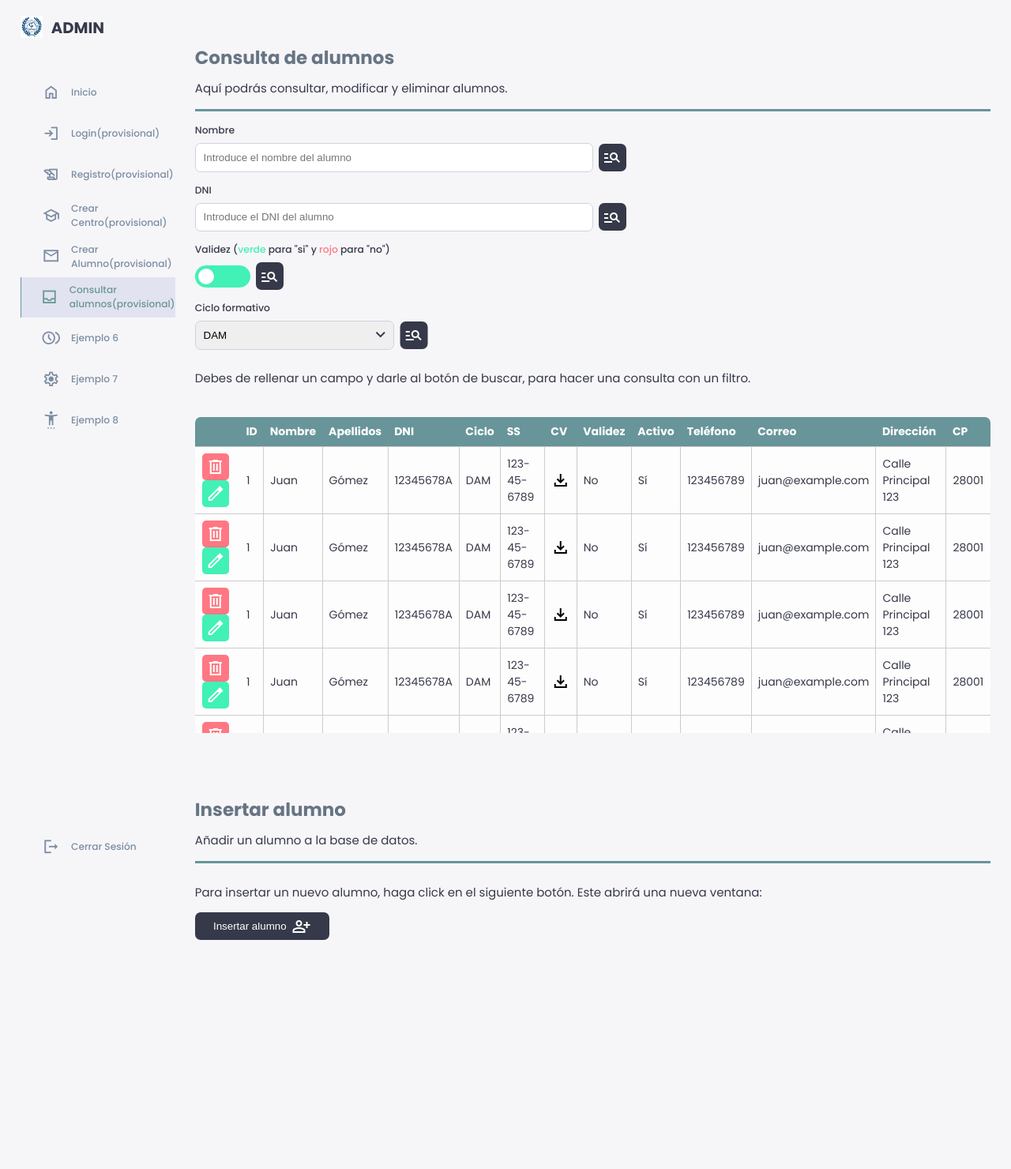
After one commit to LilLuKaK/Trabajo-SGE, a PHP site: page /vista/consultarAlumnos.php in a window 1280 px wide. The commit adds this page. Shown: the whole page at 79% size. Run offline with PHP 8.4, Linux system fonts and the light colour scheme; a user stored in the database is signed in; some libraries are stand-ins or nearby versions.

Commit message:
diseño actualizado y ventana gestion alumnos

```diff
--- /dev/null
+++ b/assets/css/consultarAlumnos/consultarAlumnosStyle.css
@@ -0,0 +1,323 @@
+.right {
+    margin-top: 4rem;
+}
+
+.right .top {
+    display: flex;
+    flex-direction: column;
+    gap: 10px;
+    margin-bottom: 15px;
+}
+
+.right .top p{
+    font-weight: bold;
+    font-size: 23px;
+}
+
+.right .top h2{
+    font-size: 15px;
+    font-weight: normal;
+}
+
+.middle{
+    width: 100%;
+    height: 400px;
+    overflow-y: scroll;
+    overflow-x: auto;
+    background-color: var(--c-bg-tertiary);
+    margin-bottom: 80px;
+}
+
+.middle::-webkit-scrollbar-thumb {
+    background-color: var(--color-primary);
+}
+
+table {
+    width: 100%;
+    border-collapse: collapse;
+    font-size: 14px;
+}
+
+thead {
+    position: sticky;
+    top: 0;
+}
+
+tbody {
+    overflow-y: auto;
+    width: 100%;
+    height: 300px;
+}
+
+/* Estilo para las celdas de encabezado */
+th {
+    background-color: var(--color-primary);
+    color: white;
+    padding: 8px;
+    text-align: left;
+}
+
+/* Estilo para las celdas de datos */
+td {
+    border: 1px solid #ccc;
+    padding: 8px;
+}
+
+
+td span:hover{
+    color: var(--color-primary);
+    -webkit-transition: color 0.4s linear;
+    -ms-transition: color 0.4s linear;
+    transition: color 0.4s linear;
+}
+
+
+th:first-child{
+    border-top-left-radius: 7px;
+}
+
+th:nth-last-child(1){
+    border-top-right-radius: 7px;
+}
+
+td:first-child {
+    border-left: 1px solid transparent;
+    border-right: 1px solid transparent;
+}
+
+td:last-child {
+    border-right: 1px solid transparent;
+}
+
+tr:last-child td{
+    border-bottom: 1px solid transparent;
+}
+
+.search{
+    width: 35px;
+    height: 35px;
+    border: none;
+    border-radius: 0.5rem;
+    background-color: var(--color-dark);
+    -webkit-transition: background-color 0.5s linear;
+    -ms-transition: background-color 0.5s linear;
+    transition: background-color 0.5s linear;
+}
+
+button:hover{
+    background-color: black;
+    -webkit-transition: background-color 0.5s linear;
+    -ms-transition: background-color 0.5s linear;
+    transition: background-color 0.5s linear;
+}
+
+.delete, .edit{
+    border: none;
+    border-radius: 5px;
+    cursor: pointer;
+    padding: 5px 5px
+}
+
+.delete{
+    margin-right: 2px;
+    background-color: var(--color-danger);
+    -webkit-transition: background-color 0.5s linear;
+    -ms-transition: background-color 0.5s linear;
+    transition: background-color 0.5s linear;
+
+}
+
+.delete:hover{
+    background-color: #AC555C;
+    -webkit-transition: background-color 0.4s linear;
+    -ms-transition: background-color 0.4s linear;
+    transition: background-color 0.4s linear;
+}
+
+.edit{
+    background-color: var(--color-success);
+    -webkit-transition: background-color 0.5s linear;
+    -ms-transition: background-color 0.5s linear;
+    transition: background-color 0.5s linear;
+}
+
+.edit:hover{
+    background-color: #35A27D;
+    -webkit-transition: background-color 0.4s linear;
+    -ms-transition: background-color 0.4s linear;
+    transition: background-color 0.4s linear;
+}
+
+button .material-symbols-sharp:first-child {
+    vertical-align: middle;
+    color: white;
+}
+
+td .material-symbols-sharp{
+    color: black;
+    -webkit-transition: color 0.4s linear;
+    -ms-transition: color 0.4s linear;
+    transition: color 0.4s linear;
+}
+
+.data tbody tr td:first-child{
+    border-right: 1px solid transparent;
+}
+
+.forms{
+    width: 100%;
+    height: 390px;
+    border-top: 3px solid var(--color-primary);
+    padding-top: 15px;
+    gap: 1rem;
+    display: flex;
+    flex-direction: column;
+}
+
+.form__control{
+    display: flex;
+    flex-direction: column;
+    gap: 0.5rem;
+}
+
+.input{
+    display: flex;
+    flex-direction: row;
+    align-items: center;
+    gap: 0.5rem;
+}
+
+.forms h2{
+    font-size: 15px;
+    font-weight: normal;
+    margin-top: 10px;
+}
+
+
+label{
+    font-weight: 500;
+    color: var(--color-black);
+}
+
+.input input:not([type="checkbox"]) {
+    width: 50%;
+    border: 1px solid #d2d0dd;
+    padding: 0.7rem;
+    border-radius: 0.5rem;
+}
+
+
+/* The switch - the box around the slider */
+.switch {
+    position: relative;
+    display: inline-block;
+    width: 70px;
+    height: 28px;
+  }
+
+  /* Hide default HTML checkbox */
+  .switch input {
+    opacity: 0;
+    width: 0;
+    height: 0;
+  }
+
+  /* The slider */
+.slider {
+    position: absolute;
+    cursor: pointer;
+    top: 0;
+    left: 0;
+    right: 0;
+    bottom: 0;
+    background-color: var(--color-success);
+    -webkit-transition: .4s;
+    transition: .4s;
+}
+
+.slider:before {
+    position: absolute;
+    content: "";
+    height: 20px;
+    width: 20px;
+    left: 4px;
+    bottom: 4px;
+    background-color: white;
+    -webkit-transition: .4s;
+    transition: .4s;
+}
+
+input:checked + .slider {
+    background-color: var(--color-danger);
+}
+
+input:focus + .slider {
+    box-shadow: 0 0 1px var(--color-danger);
+}
+
+input:checked + .slider:before {
+    -webkit-transform: translateX(40px);
+    -ms-transform: translateX(40px);
+    transform: translateX(40px);
+}
+
+  /* Rounded sliders */
+.slider.round {
+    border-radius: 20px;
+}
+
+.slider.round:before {
+    border-radius: 50%;
+}
+
+.new{
+    display: flex;
+    flex-direction: row;
+    justify-content: center;
+    align-items: center;
+    width: 170px;
+    height: 35px;
+    border: none;
+    border-radius: 0.5rem;
+    background-color: var(--color-dark);
+    -webkit-transition: background-color 0.5s linear;
+    -ms-transition: background-color 0.5s linear;
+    transition: background-color 0.5s linear;
+    gap: 0.5rem;
+    cursor: pointer;
+}
+
+.new label{
+    color: white;
+    cursor: pointer;
+}
+
+.new span{
+    color: white;
+}
+
+.si{
+    color: var(--color-success);
+}
+
+.no{
+    color: var(--color-danger);
+}
+
+.ciclos{
+    width: 25%;
+    border: 1px solid #d2d0dd;
+    padding: 0.7rem;
+    border-radius: 0.5rem;
+    background-repeat: no-repeat;
+    background-position: right center;
+    padding-right: 20px;
+}
+
+.expand{
+    transform: translateX(-150%);
+}
+
+#last {
+    transform: translateX(-87%);
+}
--- a/controlador/mainController.php
+++ b/controlador/mainController.php
@@ -15,8 +15,8 @@ if(isset($_GET['pages'])) {
         case 'crearAlumno':
             require_once 'vista/crearAlumno.php';
             break;
-        case 'alumnos':
-            require_once 'vista/alumnos.php';
+        case 'consultarAlumnos':
+            require_once 'vista/consultarAlumnos.php';
             break;
         case 'landing':
             require_once 'vista/landingPage.php';
--- a/vista/aside.php
+++ b/vista/aside.php
@@ -1,4 +1,6 @@
 <aside>
+    <link href="https://fonts.googleapis.com/icon?family=Material+Icons+Sharp" rel="stylesheet" />
+    <link rel="stylesheet" href="https://fonts.googleapis.com/css2?family=Material+Symbols+Sharp:opsz,wght,FILL,GRAD@20..48,100..700,0..1,-50..200" />
     <div class="top">
         <div class="logo">
             <img src="./assets/images/common/logo.png" />
@@ -12,41 +14,41 @@
 
     <div class="sidebar">
         <a href="index.php?pages=landing" <?php if ($activeLink === 'landing') echo 'class="active"'; ?>>
-            <span class="material-icons-sharp">dashboard</span>
+            <span class="material-symbols-sharp">home</span>
             <h3>Inicio</h3>
         </a>
         <a href="index.php?pages=login">
-            <span class="material-icons-sharp">person_outline</span>
+            <span class="material-symbols-sharp">login</span>
             <h3>Login(provisional)</h3>
         </a>
         <a href="index.php?pages=register" <?php if ($activeLink === 'register') echo 'class="active"'; ?>>
-            <span class="material-icons-sharp">receipt_long</span>
+            <span class="material-symbols-sharp">history_edu</span>
             <h3>Registro(provisional)</h3>
         </a>
         <a href="index.php?pages=crearCentro" <?php if ($activeLink === 'crearCentro') echo 'class="active"'; ?>>
-            <span class="material-icons-sharp">insights</span>
+            <span class="material-symbols-sharp">school</span>
             <h3>Crear Centro(provisional)</h3>
         </a>
         <a href="index.php?pages=crearAlumno" <?php if ($activeLink === 'crearAlumno') echo 'class="active"'; ?>>
             <span class="material-icons-sharp">mail_outline</span>
             <h3>Crear Alumno(provisional)</h3>
         </a>
-        <a href="#">
-            <span class="material-icons-sharp">inventory</span>
-            <h3>Ejemplo 5</h3>
+        <a href="index.php?pages=consultarAlumnos" <?php if ($activeLink === 'consultarAlumnos') echo 'class="active"'; ?>>
+            <span class="material-symbols-sharp">inbox</span>
+            <h3>Consultar alumnos(provisional)</h3>
+            <!--<span class="message-count">26</span>-->
         </a>
         <a href="#">
-            <span class="material-icons-sharp">report_gmailerrorred</span>
+            <span class="material-symbols-sharp">browse_gallery</span>
             <h3>Ejemplo 6</h3>
         </a>
         <a href="#">
-            <span class="material-icons-sharp">settings</span>
+            <span class="material-symbols-sharp">settings</span>
             <h3>Ejemplo 7</h3>
         </a>
         <a href="#">
-            <span class="material-icons-sharp">add</span>
+            <span class="material-symbols-sharp">settings_accessibility</span>
             <h3>Ejemplo 8</h3>
-            <span class="message-count">26</span>
         </a>
         <a id="cerrarSesion" style="cursor: pointer;">
             <span class="material-icons-sharp">logout</span>
--- /dev/null
+++ b/vista/consultarAlumnos.php
@@ -0,0 +1,272 @@
+<html lang="en">
+<head>
+    <meta charset="UTF-8">
+    <meta name="viewport" content="width=device-width, initial-scale=1.0">
+    <title>Registrar</title>
+    <link rel="stylesheet" href="assets/css/common/commonStyle.css" />
+    <link rel="stylesheet" href="./assets/css/consultarAlumnos/consultarAlumnosStyle.css">
+</head>
+<body>
+    <div class="container">
+
+        <?php
+        $activeLink = 'consultarAlumnos';
+        include 'aside.php';
+        ?>
+
+        <div class="right">
+            <div class="top">
+                <p>Consulta de alumnos</p>
+                <h2>Aquí podrás consultar, modificar y eliminar alumnos.</h2>
+            </div>
+            <div class="forms">
+                <div class="form__control">
+                    <label for="nombre">Nombre</label>
+                    <div class="input">
+                        <input type="text" id="nombre" name="nombre" placeholder="Introduce el nombre del alumno"></input>
+                        <button class="search"><span class="material-symbols-sharp">manage_search</span></button>
+                    </div>
+                </div>
+                <div class="form__control">
+                    <label for="dni">DNI</label>
+                    <div class="input">
+                        <input type="text" id="dni" name="dni" placeholder="Introduce el DNI del alumno"></input>
+                        <button class="search"><span class="material-symbols-sharp">manage_search</span></button>
+                    </div>
+                </div>
+                <div class="form__control">
+                    <label for="validez">Validez (<span class="si">verde</span> para "si" y <span class="no">rojo</span> para "no") </label>
+                    <div class="input">
+                        <label class="switch">
+                            <input type="checkbox">
+                            <span class="slider round"></span>
+                        </label>
+                        <button class="search"><span class="material-symbols-sharp">manage_search</span></button>
+                    </div>
+                </div>
+                <div class="form__control">
+                    <label for="dni">Ciclo formativo</label>
+                    <div class="input">
+                        <select name="ciclos" id="ciclos" class="ciclos" sizeof="3">
+                            <option value="DAM">DAM</option>
+                            <option value="DAW">DAW</option>
+                        </select>
+                        <span class="material-symbols-sharp expand">expand_more</span>
+                        <button id="last" class="search"><span class="material-symbols-sharp">manage_search</span></button>
+                    </div>
+                </div>
+                <h2>Debes de rellenar un campo y darle al botón de buscar, para hacer una consulta con un filtro.</h2>
+            </div>
+            <!-- TABLA DE CONNSULTAS -->
+           <div class="middle">
+                <table class="data">
+                    <thead>
+                        <tr>
+                            <th></th>
+                            <th>ID</th>
+                            <th>Nombre</th>
+                            <th>Apellidos</th>
+                            <th>DNI</th>
+                            <th>Ciclo</th>
+                            <th>SS</th>
+                            <th>CV</th>
+                            <th>Validez</th>
+                            <th>Activo</th>
+                            <th>Teléfono</th>
+                            <th>Correo</th>
+                            <th>Dirección</th>
+                            <th>CP</th>
+                        </tr>
+                    </thead>
+                    <tbody>
+                        <tr>
+                            <td>
+                                <button class="delete"><span class="material-symbols-sharp">delete</span></button>
+                                <button class="edit"><span class="material-symbols-sharp">edit</span></button>
+                            </td>
+                            <td>1</td>
+                            <td>Juan</td>
+                            <td>Gómez</td>
+                            <td>12345678A</td>
+                            <td>DAM</td>
+                            <td>123-45-6789</td>
+                            <td><span class="material-symbols-sharp">download</span></td>
+                            <td>No</td>
+                            <td>Sí</td>
+                            <td>123456789</td>
+                            <td>juan@example.com</td>
+                            <td>Calle Principal 123</td>
+                            <td>28001</td>
+                        </tr>
+                        <tr>
+                            <td>
+                                <button class="delete"><span class="material-symbols-sharp">delete</span></button>
+                                <button class="edit"><span class="material-symbols-sharp">edit</span></button>
+                            </td>
+                            <td>1</td>
+                            <td>Juan</td>
+                            <td>Gómez</td>
+                            <td>12345678A</td>
+                            <td>DAM</td>
+                            <td>123-45-6789</td>
+                            <td><span class="material-symbols-sharp">download</span></td>
+                            <td>No</td>
+                            <td>Sí</td>
+                            <td>123456789</td>
+                            <td>juan@example.com</td>
+                            <td>Calle Principal 123</td>
+                            <td>28001</td>
+                        </tr>
+                        <tr>
+                            <td>
+                                <button class="delete"><span class="material-symbols-sharp">delete</span></button>
+                                <button class="edit"><span class="material-symbols-sharp">edit</span></button>
+                            </td>
+                            <td>1</td>
+                            <td>Juan</td>
+                            <td>Gómez</td>
+                            <td>12345678A</td>
+                            <td>DAM</td>
+                            <td>123-45-6789</td>
+                            <td><span class="material-symbols-sharp">download</span></td>
+                            <td>No</td>
+                            <td>Sí</td>
+                            <td>123456789</td>
+                            <td>juan@example.com</td>
+                            <td>Calle Principal 123</td>
+                            <td>28001</td>
+                        </tr>
+                        <tr>
+                            <td>
+                                <button class="delete"><span class="material-symbols-sharp">delete</span></button>
+                                <button class="edit"><span class="material-symbols-sharp">edit</span></button>
+                            </td>
+                            <td>1</td>
+                            <td>Juan</td>
+                            <td>Gómez</td>
+                            <td>12345678A</td>
+                            <td>DAM</td>
+                            <td>123-45-6789</td>
+                            <td><span class="material-symbols-sharp">download</span></td>
+                            <td>No</td>
+                            <td>Sí</td>
+                            <td>123456789</td>
+                            <td>juan@example.com</td>
+                            <td>Calle Principal 123</td>
+                            <td>28001</td>
+                        </tr>
+                        <tr>
+                            <td>
+                                <button class="delete"><span class="material-symbols-sharp">delete</span></button>
+                                <button class="edit"><span class="material-symbols-sharp">edit</span></button>
+                            </td>
+                            <td>1</td>
+                            <td>Juan</td>
+                            <td>Gómez</td>
+                            <td>12345678A</td>
+                            <td>DAM</td>
+                            <td>123-45-6789</td>
+                            <td><span class="material-symbols-sharp">download</span></td>
+                            <td>No</td>
+                            <td>Sí</td>
+                            <td>123456789</td>
+                            <td>juan@example.com</td>
+                            <td>Calle Principal 123</td>
+                            <td>28001</td>
+                        </tr>
+                        <tr>
+                            <td>
+                                <button class="delete"><span class="material-symbols-sharp">delete</span></button>
+                                <button class="edit"><span class="material-symbols-sharp">edit</span></button>
+                            </td>
+                            <td>1</td>
+                            <td>Juan</td>
+                            <td>Gómez</td>
+                            <td>12345678A</td>
+                            <td>DAM</td>
+                            <td>123-45-6789</td>
+                            <td><span class="material-symbols-sharp">download</span></td>
+                            <td>No</td>
+                            <td>Sí</td>
+                            <td>123456789</td>
+                            <td>juan@example.com</td>
+                            <td>Calle Principal 123</td>
+                            <td>28001</td>
+                        </tr>
+                        <tr>
+                            <td>
+                                <button class="delete"><span class="material-symbols-sharp">delete</span></button>
+                                <button class="edit"><span class="material-symbols-sharp">edit</span></button>
+                            </td>
+                            <td>1</td>
+                            <td>Juan</td>
+                            <td>Gómez</td>
+                            <td>12345678A</td>
+                            <td>DAM</td>
+                            <td>123-45-6789</td>
+                            <td><span class="material-symbols-sharp">download</span></td>
+                            <td>No</td>
+                            <td>Sí</td>
+                            <td>123456789</td>
+                            <td>juan@example.com</td>
+                            <td>Calle Principal 123</td>
+                            <td>28001</td>
+                        </tr>
+                        <tr>
+                            <td>
+                                <button class="delete"><span class="material-symbols-sharp">delete</span></button>
+                                <button class="edit"><span class="material-symbols-sharp">edit</span></button>
+                            </td>
+                            <td>1</td>
+                            <td>Juan</td>
+                            <td>Gómez</td>
+                            <td>12345678A</td>
+                            <td>DAM</td>
+                            <td>123-45-6789</td>
+                            <td><span class="material-symbols-sharp">download</span></td>
+                            <td>No</td>
+                            <td>Sí</td>
+                            <td>123456789</td>
+                            <td>juan@example.com</td>
+                            <td>Calle Principal 123</td>
+                            <td>28001</td>
+                        </tr>
+                        <tr>
+                            <td>
+                                <button class="delete"><span class="material-symbols-sharp">delete</span></button>
+                                <button class="edit"><span class="material-symbols-sharp">edit</span></button>
+                            </td>
+                            <td>1</td>
+                            <td>Juan</td>
+                            <td>Gómez</td>
+                            <td>12345678A</td>
+                            <td>DAM</td>
+                            <td>123-45-6789</td>
+                            <td><span class="material-symbols-sharp">download</span></td>
+                            <td>No</td>
+                            <td>Sí</td>
+                            <td>123456789</td>
+                            <td>juan@example.com</td>
+                            <td>Calle Principal 123</td>
+                            <td>28001</td>
+                        </tr>
+                     </tbody>
+                </table>
+            </div>
+            <div id="new">
+                <div class="top">
+                    <p>Insertar alumno</p>
+                    <h2>Añadir un alumno a la base de datos.</h2>
+            </div>
+            <div class="forms">
+                <h2>Para insertar un nuevo alumno, haga click en el siguiente botón. Este abrirá una nueva ventana:</h2>
+                <button class="new"><label>Insertar alumno</label><span class="material-symbols-sharp">person_add</span></button>
+            </div>
+        </div>
+    </div>
+    </div>
+    <script src="./assets/js/common/commonScript.js"></script>
+    <script src="https://cdn.jsdelivr.net/npm/sweetalert2@11"></script>
+    <script src="https://ajax.googleapis.com/ajax/libs/jquery/3.5.1/jquery.min.js"></script>
+</body>
+</html>
```
Also changed, not shown: vista/landingPage.php (+3 -4 lines).
